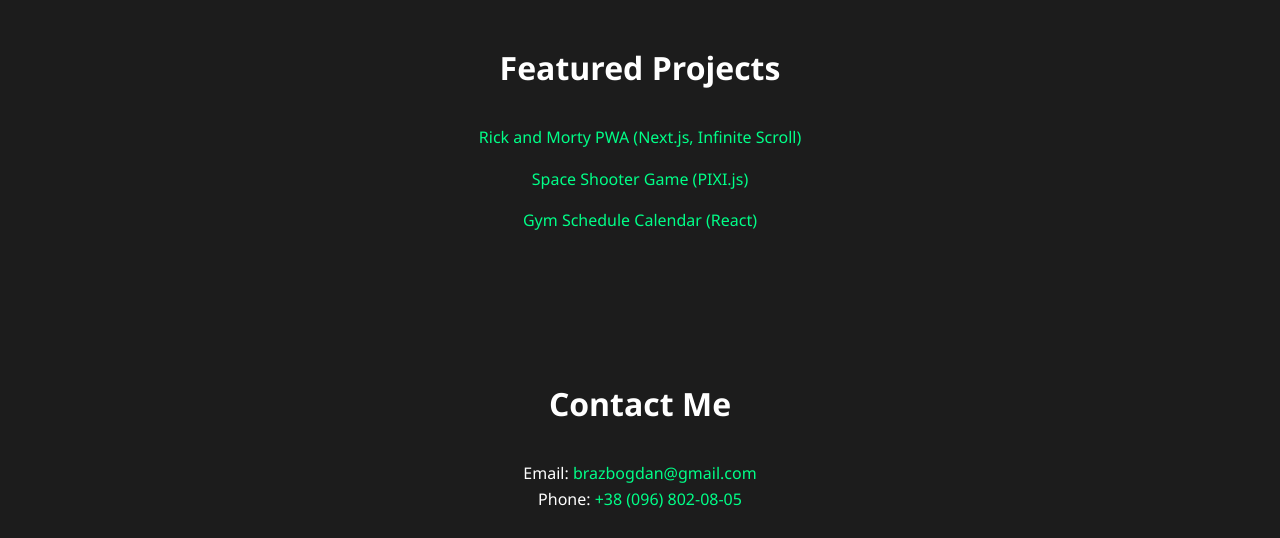
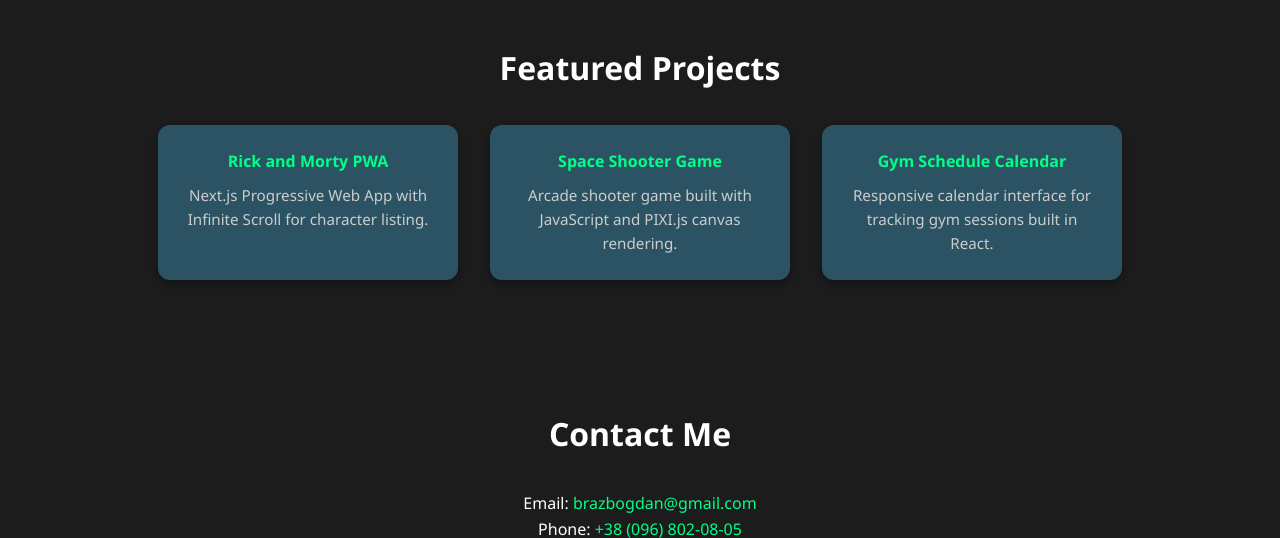
Before and after one commit to braz-bogdan156/business_card_website, a plain HTML site: page index.html in a window 1280 px wide. Shown: the part 822-1360 px from the top of the page. Drawn offline with Linux system fonts and the light colour scheme.

Commit message:
updated commit

```diff
--- a/index.html
+++ b/index.html
@@ -23,11 +23,26 @@
 
   <section class="projects">
     <h2>Featured Projects</h2>
-    <ul>
-      <li><a href="https://github.com/braz-bogdan156/rick-and-morty-pwa" target="_blank">Rick and Morty PWA (Next.js, Infinite Scroll)</a></li>
-      <li><a href="https://github.com/braz-bogdan156/space-shooter-pixi" target="_blank">Space Shooter Game (PIXI.js)</a></li>
-      <li><a href="https://github.com/braz-bogdan156/gym-calendar" target="_blank">Gym Schedule Calendar (React)</a></li>
-    </ul>
+    <div class="project-cards">
+      <div class="project-card">
+        <a href="https://github.com/braz-bogdan156/rick-and-morty-pwa" target="_blank">
+          Rick and Morty PWA
+        </a>
+        <p>Next.js Progressive Web App with Infinite Scroll for character listing.</p>
+      </div>
+      <div class="project-card">
+        <a href="https://github.com/braz-bogdan156/space-shooter-pixi" target="_blank">
+          Space Shooter Game
+        </a>
+        <p>Arcade shooter game built with JavaScript and PIXI.js canvas rendering.</p>
+      </div>
+      <div class="project-card">
+        <a href="https://github.com/braz-bogdan156/gym-calendar" target="_blank">
+          Gym Schedule Calendar
+        </a>
+        <p>Responsive calendar interface for tracking gym sessions built in React.</p>
+      </div>
+    </div>
   </section>
 
   <section class="contact">
--- a/styles.css
+++ b/styles.css
@@ -29,7 +29,7 @@
     padding: 2rem;
     border-radius: 1rem;
     width: 100%;
-    max-width: 600px;
+    max-width: 900px;
   }
 
   .hero h1 {
@@ -107,6 +107,48 @@
     color: #ffffff;
   }
 
+  .project-cards {
+    display: flex;
+    flex-wrap: wrap;
+    justify-content: center;
+    gap: 2rem;
+    max-width: 1200px;
+    margin: 0 auto;
+  }
+
+  .project-card {
+    background: #2c5364;
+    padding: 1.5rem;
+    border-radius: 0.75rem;
+    width: 100%;
+    max-width: 300px;
+    box-shadow: 0 4px 8px rgba(0, 0, 0, 0.3);
+    transition: transform 0.3s ease, box-shadow 0.3s ease;
+  }
+
+  .project-card:hover {
+    transform: translateY(-5px);
+    box-shadow: 0 6px 12px rgba(0, 255, 136, 0.3);
+  }
+
+  .project-card a {
+    display: block;
+    color: #00ff88;
+    font-weight: bold;
+    text-decoration: none;
+    margin-bottom: 0.5rem;
+    transition: color 0.3s;
+  }
+
+  .project-card a:hover {
+    color: #ffffff;
+  }
+
+  .project-card p {
+    color: #ccc;
+    font-size: 0.95rem;
+  }
+
   .contact p a {
     color: #00ff88;
     text-decoration: none;
```
